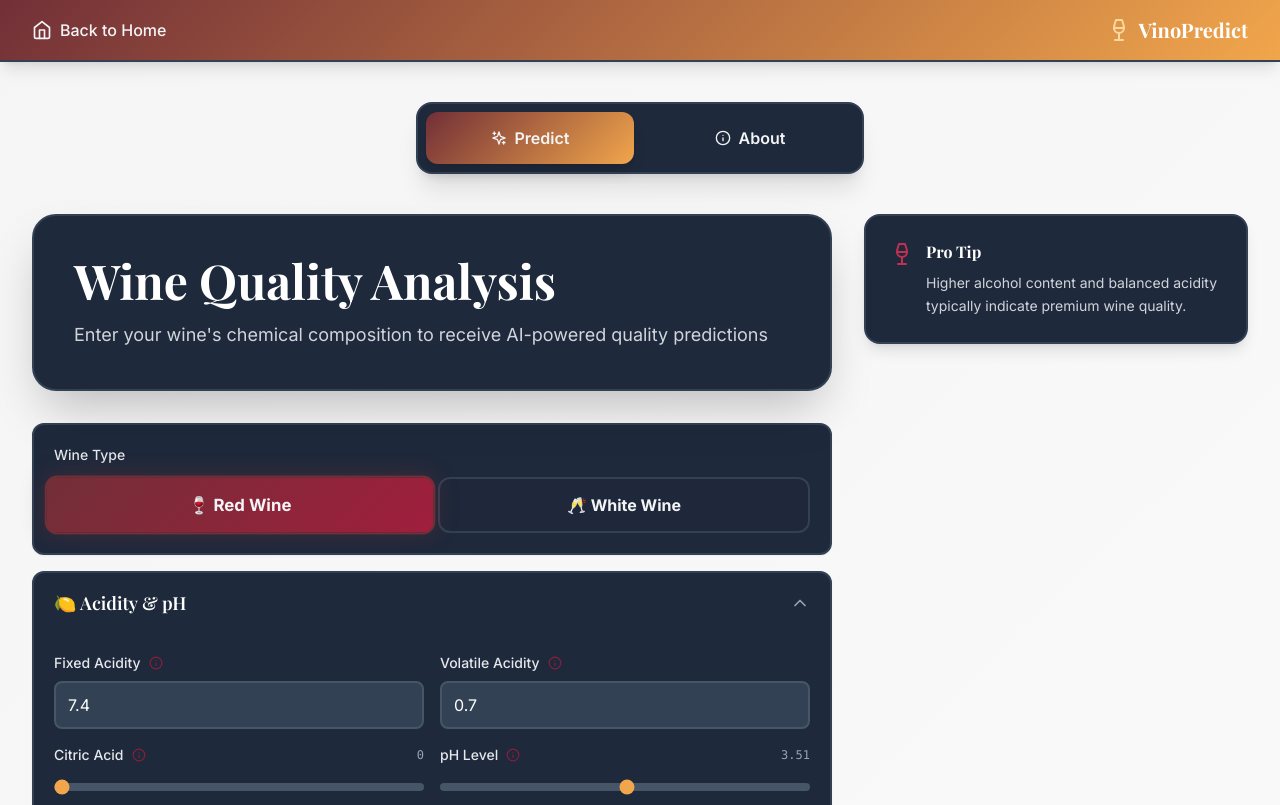
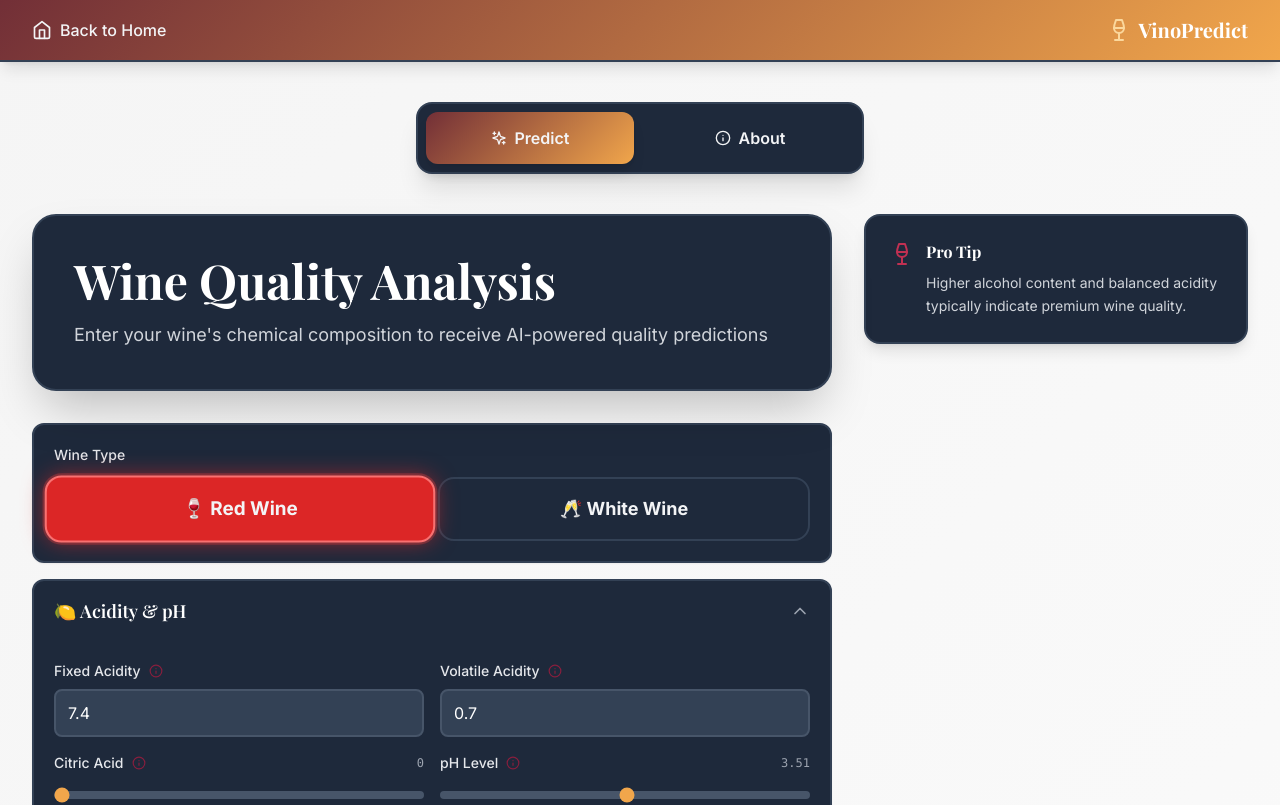
Before and after one commit to Subham-KRLX/Wine-quality-predictor-, a React (Vite) app in the folder frontend/: page /predict in a window 1280 px wide. Shown: the top 805 px of the page. Built offline with nearby package versions, Linux system fonts and the light colour scheme.

Commit message:
Drastically increase contrast for wine type selection buttons

```diff
--- a/frontend/src/App.jsx
+++ b/frontend/src/App.jsx
@@ -7,7 +7,7 @@ import PredictionResult from './components/PredictionResult';
 import FeatureImportanceChart from './components/FeatureImportanceChart';
 import useTheme from './hooks/useTheme';
 import { Tab, TabGroup, TabList, TabPanel, TabPanels } from '@headlessui/react';
-import { Sparkles, Info, Wine, Home } from 'lucide-react';
+import { Sparkles, Info, Wine, Home, AlertCircle } from 'lucide-react';
 
 function PredictPage() {
     const [prediction, setPrediction] = useState(null);
@@ -44,7 +44,8 @@ function PredictPage() {
             const result = await response.json();
             setPrediction(result);
         } catch (err) {
-            setError(err.message);
+            console.error("Prediction failed:", err);
+            setError(err.message || "Failed to connect to the server. Please check your connection.");
         } finally {
             setIsLoading(false);
         }
@@ -101,9 +102,17 @@ function PredictPage() {
 
                                 <div className="lg:col-span-1 space-y-6">
                                     {error && (
-                                        <div className="dark:bg-red-950 dark:text-red-300 dark:border-red-800 bg-red-50 text-red-700 p-5 rounded-2xl border-2 border-red-200 shadow-sm">
-                                            <p className="font-semibold text-base">Error</p>
-                                            <p className="text-sm mt-1">{error}</p>
+                                        <div className="bg-red-500 text-white p-6 rounded-2xl shadow-xl border-4 border-red-700 mb-6 animate-pulse">
+                                            <div className="flex items-center gap-3 mb-2">
+                                                <AlertCircle className="h-6 w-6" />
+                                                <p className="font-bold text-lg">Prediction Failed</p>
+                                            </div>
+                                            <p className="text-white/90">{error}</p>
+                                            {error.includes("Failed to fetch") && (
+                                                <p className="text-sm mt-3 bg-red-800/50 p-2 rounded">
+                                                    <strong>Note:</strong> If you are on a deployed site, ensure the backend is running and reachable (check VITE_API_URL).
+                                                </p>
+                                            )}
                                         </div>
                                     )}
 
--- a/frontend/src/components/WineForm.jsx
+++ b/frontend/src/components/WineForm.jsx
@@ -100,7 +100,7 @@ const InputSection = ({ title, children, isOpen, toggle }) => (
 );
 
 const WineForm = ({ onSubmit, isLoading, wineType, setWineType }) => {
-    const { register, handleSubmit, formState: { errors } } = useForm({
+    const { register, handleSubmit, setValue, formState: { errors } } = useForm({
         defaultValues: {
             "fixed acidity": 7.4,
             "volatile acidity": 0.7,
@@ -116,6 +116,10 @@ const WineForm = ({ onSubmit, isLoading, wineType, setWineType }) => {
             "type": 0
         }
     });
+
+    React.useEffect(() => {
+        setValue('type', wineType);
+    }, [wineType, setValue]);
 
     const [sections, setSections] = React.useState({
         acidity: true,
@@ -137,9 +141,9 @@ const WineForm = ({ onSubmit, isLoading, wineType, setWineType }) => {
                     <button
                         type="button"
                         onClick={() => setWineType(0)}
-                        className={`flex-1 py-3.5 px-4 rounded-xl font-bold transition-all duration-300 border-2 ${wineType === 0
-                            ? 'border-[#722F37] text-white shadow-[0_0_20px_rgba(114,47,55,0.4)] [background:linear-gradient(135deg,#722F37_0%,#a01e3d_100%)] transform scale-105'
-                            : 'border-slate-700 bg-slate-800/50 text-gray-400 hover:bg-slate-800 hover:text-gray-200'
+                        className={`flex-1 py-4 px-6 rounded-2xl font-bold text-lg transition-all duration-300 border-2 ${wineType === 0
+                            ? 'bg-red-600 border-red-400 text-white shadow-[0_0_20px_rgba(220,38,38,0.6)] ring-2 ring-red-500/30 transform scale-105 z-10'
+                            : 'bg-transparent border-slate-700 text-slate-500 hover:border-slate-600 hover:text-slate-400 hover:bg-slate-800/50'
                             }`}
                     >
                         🍷 Red Wine
@@ -147,9 +151,9 @@ const WineForm = ({ onSubmit, isLoading, wineType, setWineType }) => {
                     <button
                         type="button"
                         onClick={() => setWineType(1)}
-                        className={`flex-1 py-3.5 px-4 rounded-xl font-bold transition-all duration-300 border-2 ${wineType === 1
-                            ? 'border-[#f1a64b] text-[#5c3a1e] shadow-[0_0_20px_rgba(241,166,75,0.4)] [background:linear-gradient(135deg,#f1a64b_0%,#ffc470_100%)] transform scale-105'
-                            : 'border-slate-700 bg-slate-800/50 text-gray-400 hover:bg-slate-800 hover:text-gray-200'
+                        className={`flex-1 py-4 px-6 rounded-2xl font-bold text-lg transition-all duration-300 border-2 ${wineType === 1
+                            ? 'bg-amber-400 border-amber-300 text-black shadow-[0_0_20px_rgba(251,191,36,0.6)] ring-2 ring-amber-400/30 transform scale-105 z-10'
+                            : 'bg-transparent border-slate-700 text-slate-500 hover:border-slate-600 hover:text-slate-400 hover:bg-slate-800/50'
                             }`}
                     >
                         🥂 White Wine
```
